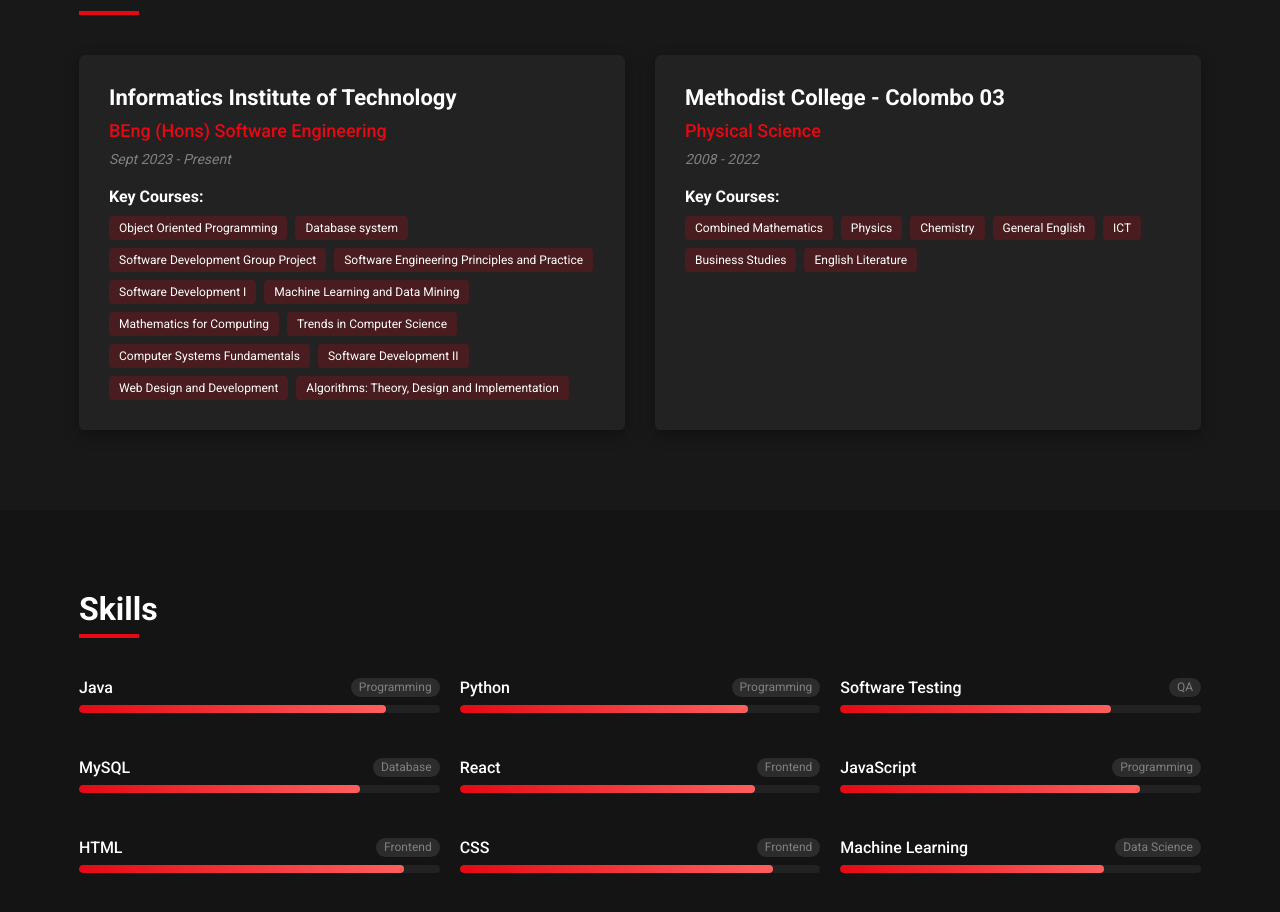
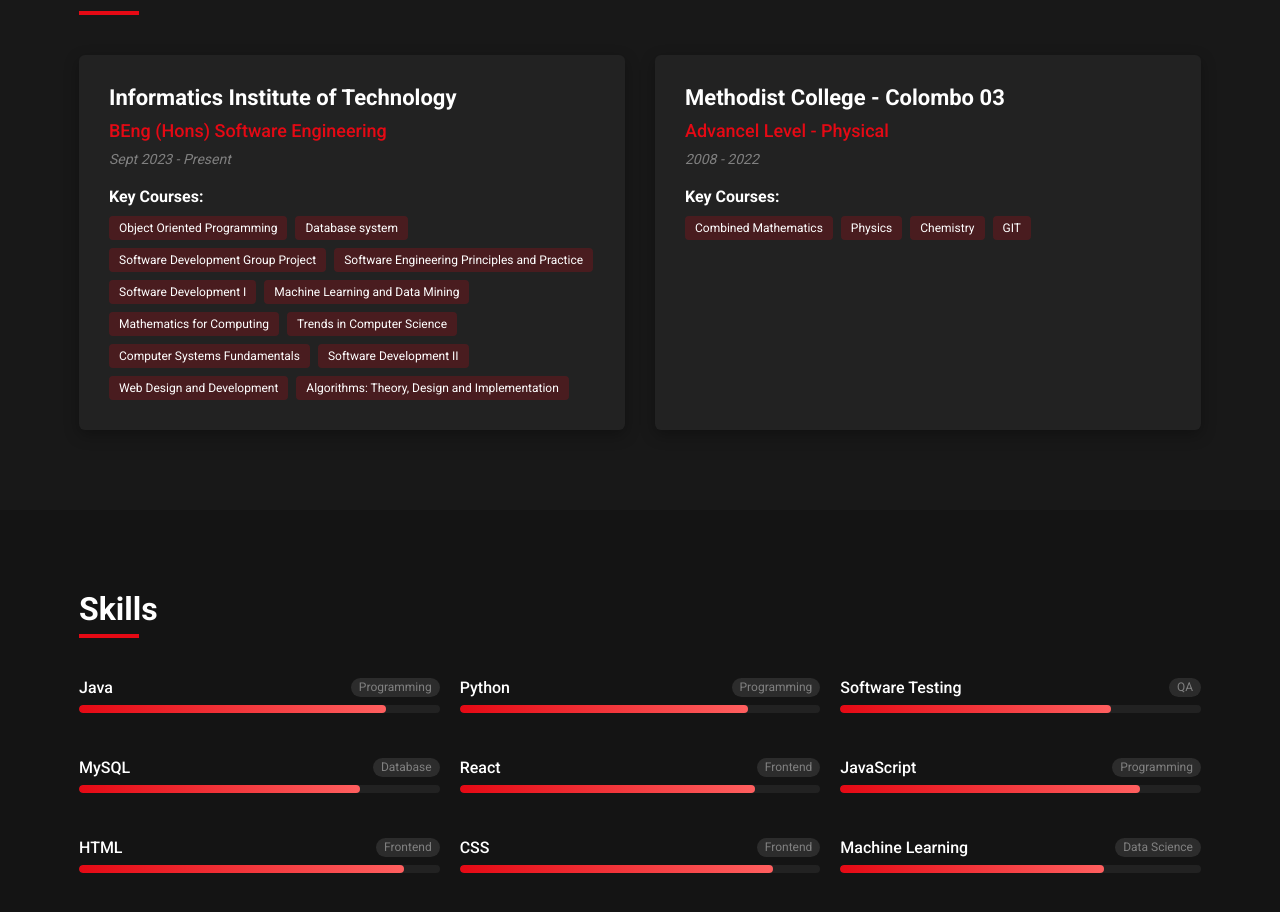
Before and after one commit to nishanjali-kamalendran/portfolio-nishanjali, a React (Vite) app: page / in a window 1280 px wide. Shown: the part 2432-3344 px from the top of the page. Built offline with nearby package versions, Linux system fonts and the light colour scheme.

Commit message:
education part updated

```diff
--- a/src/pages/Home.jsx
+++ b/src/pages/Home.jsx
@@ -131,9 +131,9 @@
         {
             id: 2,
             institution: "Methodist College - Colombo 03",
-            degree: "Physical Science",
+            degree: "Advancel Level - Physical",
             period: "2008 - 2022",
-            courses: ["Combined Mathematics", "Physics", "Chemistry", "General English", "ICT","Business Studies", "English Literature" ]
+            courses: ["Combined Mathematics", "Physics", "Chemistry", "GIT" ]
         }
     ];
 
@@ -196,7 +196,6 @@
         });
     };
 
-    // Handle form submission
     // Handle form submission
 const handleFormSubmit = (e) => {
     e.preventDefault();
```
